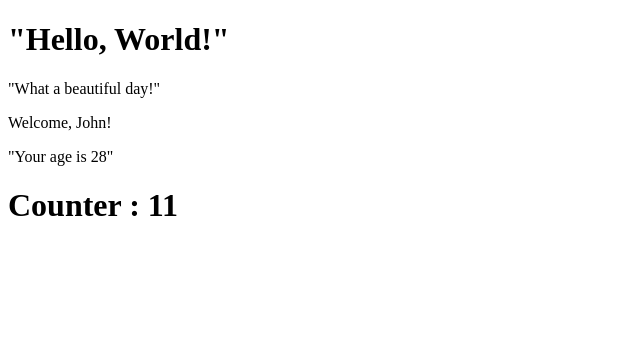
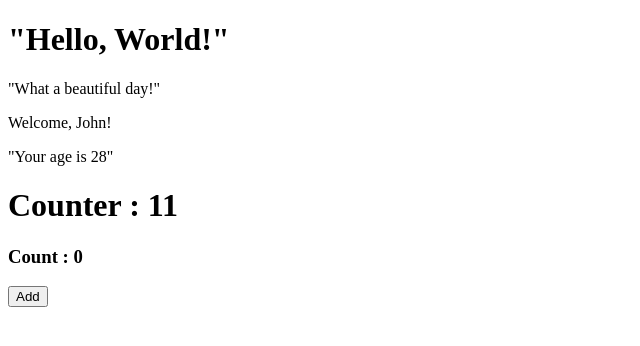
Before and after one commit to Meli357/REACT-exercises, a React (Create React App) app: page / in a window 1280 px wide. Shown: the top 346 px of the page, without its empty margins (0-640 px from the left). Built offline with nearby package versions, Linux system fonts and the light colour scheme.

Commit message:
add ClickCounter component

```diff
--- a/src/App.js
+++ b/src/App.js
@@ -1,4 +1,5 @@
 import React from "react";
+import { ClickCounter } from "./ClickCounter";
 import { Counter } from "./Counter";
 import { Hello } from "./Hello";
 import { Welcome } from "./Welcome";
@@ -10,6 +11,7 @@
                 <Hello />
                 <Welcome age={28} name={"John"}/>
                 <Counter />
+                <ClickCounter />
             </div>
         )
     }
--- /dev/null
+++ b/src/ClickCounter.js
@@ -0,0 +1,22 @@
+import React from "react";
+
+export class ClickCounter extends React.Component{
+    state ={
+        count:0
+    }
+    handleClickCounter =()=>{
+        this.setState((state)=>{
+            return{
+                count:state.count + 1,
+            }
+        })
+    }
+    render(){
+        return(
+            <div>
+                <h3>Count : {this.state.count}</h3>
+                <button onClick={this.handleClickCounter}>Add</button>
+            </div>
+        )
+    }
+}
```
